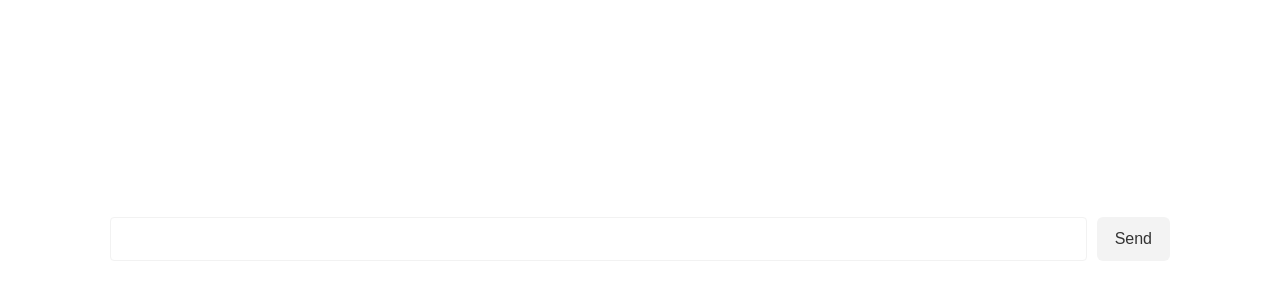
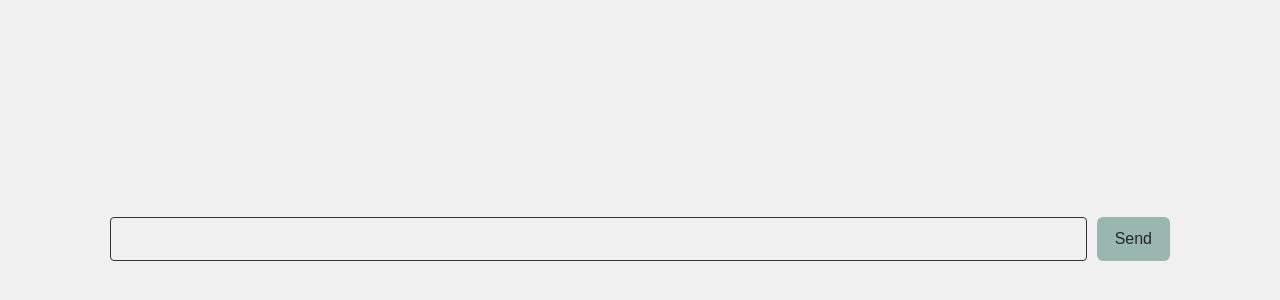
Before and after one commit to veremey/chatter-ai, a React (Vite) app: page / in a window 1280 px wide. Shown: the part 474-774 px from the top of the page. Built offline with nearby package versions, Linux system fonts and the light colour scheme.

Commit message:
browser theme styling [not complited]

```diff
--- a/src/App.jsx
+++ b/src/App.jsx
@@ -2,6 +2,7 @@ import { useState, useRef, useEffect } from "react"
 import Markdown from "react-markdown"
 import { makeRequest } from "./api/makeRequest"
 import { Loader } from "./assets/components/Loader/Loader"
+import { useThemeDetector } from "./assets/hooks/useThemeDetector"
 
 import "./App.scss"
 
@@ -13,6 +14,17 @@ function App() {
 
 	const anchorRef = useRef(null)
 	const scrollToElement = () => anchorRef.current.scrollIntoView()
+
+	const isDarkTheme = useThemeDetector()
+
+	useEffect(() => {
+		console.log(isDarkTheme, "  - useThemeDetector") // TODO: remove
+		if (isDarkTheme) {
+			document.body.className = "dark"
+		} else {
+			document.body.className = "light"
+		}
+	}, [])
 
 	useEffect(() => {
 		if (chat.length > 0) {
--- a/src/App.scss
+++ b/src/App.scss
@@ -10,12 +10,15 @@
 
 	color-scheme: light dark;
 	color: #f0f0f0;
-	background-color: #242424;
+	// background-color: #242424;
 
 	font-synthesis: none;
 	text-rendering: optimizeLegibility;
 	-webkit-font-smoothing: antialiased;
 	-moz-osx-font-smoothing: grayscale;
+
+	// --background-color: #242424;
+	// --text-color: #f0f0f0;
 }
 
 * {
@@ -78,17 +81,47 @@ pre {
 	margin: 10px 0;
 }
 
-@media (prefers-color-scheme: light) {
+@media (prefers-color-scheme: dark) {
 	:root {
-		color: #213547;
-		background-color: #ffffff;
+		--background-color: #242424;
+		--background-answer-color: #353535;
+
+		--text-color: #f0f0f0;
+		--button-background-color: #092d23;
+		--button-hover-background-color: #857373;
+
+		color: var(--text-color);
+		background-color: var(--background-color);
 	}
+
 	a:hover {
 		color: #747bff;
 	}
+
 	button {
 		background-color: #f9f9f9;
 	}
+}
+
+@media (prefers-color-scheme: light) {
+	:root {
+		--background-color: #f0f0f0;
+		--background-answer-color: #dae6d6;
+		--text-color: #242424;
+		--text-hover-color: #c5e1cb;
+		--border-color: #333;
+		--button-background-color: #9ab7af;
+		--button-hover-background-color: #9ab7af;
+		--loader-color-1: #43a9c0;
+		--loader-color-2: #bfd30b;
+
+		color: var(--text-color);
+		background-color: var(--background-color);
+	}
+
+	// button {
+	// 	background-color: var(--button-background-color);
+	// }
 }
 
 .chat {
@@ -116,10 +149,10 @@ pre {
 		margin-bottom: 5px;
 
 		&--chatGPT {
-			background-color: #353535;
+			background-color: var(--background-answer-color);
 
 			.message {
-				color: #f0f0f0;
+				color: var(--text-color);
 			}
 		}
 	}
@@ -136,7 +169,7 @@ pre {
 		&__input {
 			width: 100%;
 			padding: 0 14px;
-			border: 1px solid #f2f2f2;
+			border: 1px solid var(--border-color);
 			border-radius: 4px;
 		}
 
@@ -148,12 +181,12 @@ pre {
 			margin-left: 10px;
 			font-size: 16px;
 			transition: all 0.3s;
-			background-color: #f3f3f3;
-			color: #333;
+			background-color: var(--button-background-color);
+			color: var(--text-color);
 
 			&:hover {
-				background-color: #857373;
-				color: #f3f3f3;
+				background-color: var(--button-hover-background-color);
+				color: var(--text-hover-color);
 				cursor: pointer;
 			}
 		}
--- a/src/assets/components/Loader/Loader.module.scss
+++ b/src/assets/components/Loader/Loader.module.scss
@@ -12,7 +12,7 @@
 		border-radius: 50%;
 		width: 22px;
 		height: 22px;
-		color: #fff;
+		color: var(--loader-color-1);
 
 		&::after,
 		&::before {
@@ -29,7 +29,7 @@
 		}
 
 		&::after {
-			color: #ff3d00;
+			color: var(--loader-color-2);
 			transform: rotateY(70deg);
 			animation-delay: 0.4s;
 		}
--- /dev/null
+++ b/src/assets/hooks/useThemeDetector.js
@@ -0,0 +1,18 @@
+import { useState, useEffect } from "react"
+
+export const useThemeDetector = () => {
+	const getCurrentTheme = () => window.matchMedia("(prefers-color-scheme: dark)").matches
+	const [isDarkTheme, setIsDarkTheme] = useState(getCurrentTheme())
+
+	const mqListener = (e) => {
+		setIsDarkTheme(e.matches)
+	}
+
+	useEffect(() => {
+		const darkThemeMq = window.matchMedia("(prefers-color-scheme: dark)")
+		darkThemeMq.addListener(mqListener)
+		return () => darkThemeMq.removeListener(mqListener)
+	}, [])
+
+	return isDarkTheme
+}
```
